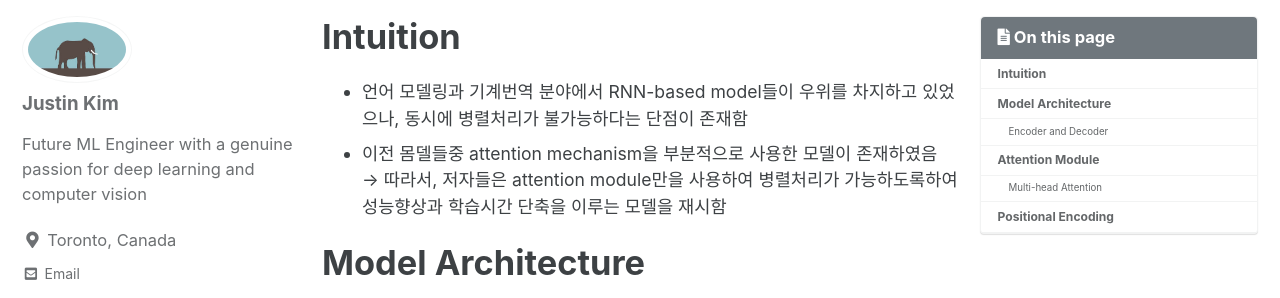
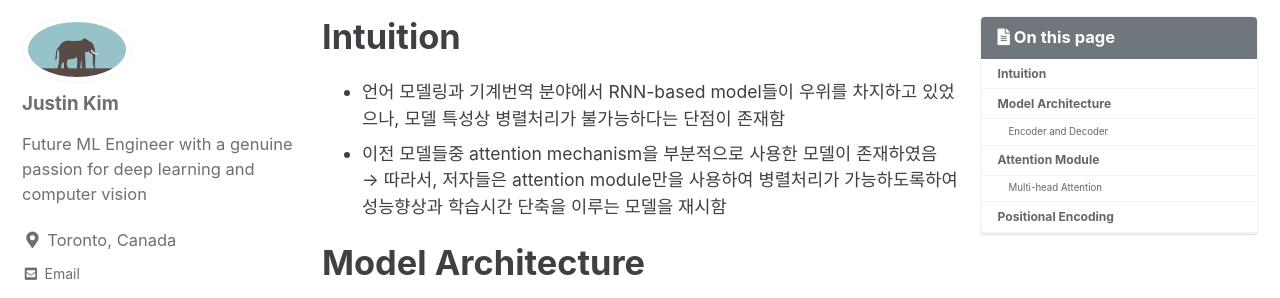
Before and after one commit to ijjustinKim/ijjustinKim.github.io, a Jekyll site: the page built from _posts/2021-06-05-transformer.md, in a window 1280 px wide and 900 px high. Shown: the part 429-727 px from the top of the window. Built offline with Jekyll 4.4.1, drawn with Linux system fonts in a browser that asks for light colours; cached includes are drawn as plain includes; comment, search, counter and statistics services are not loaded.

Commit message:
fixing typo

```diff
--- a/_posts/2021-06-05-transformer.md
+++ b/_posts/2021-06-05-transformer.md
@@ -6,8 +6,8 @@ header:
   overlay_image : /assets/images/overlay_image.jpg
 ---
 # Intuition
-- 언어 모델링과 기계번역 분야에서 RNN-based model들이 우위를 차지하고 있었으나, 동시에 병렬처리가 불가능하다는 단점이 존재함  <br>
-- 이전 몸델들중 attention mechanism을 부분적으로 사용한 모델이 존재하였음 <br>
+- 언어 모델링과 기계번역 분야에서 RNN-based model들이 우위를 차지하고 있었으나, 모델 특성상 병렬처리가 불가능하다는 단점이 존재함  <br>
+- 이전 모델들중 attention mechanism을 부분적으로 사용한 모델이 존재하였음 <br>
 &#8594; 따라서, 저자들은 attention module만을 사용하여 병렬처리가 가능하도록하여 성능향상과 학습시간 단축을 이루는 모델을 재시함
 
 # Model Architecture
```
